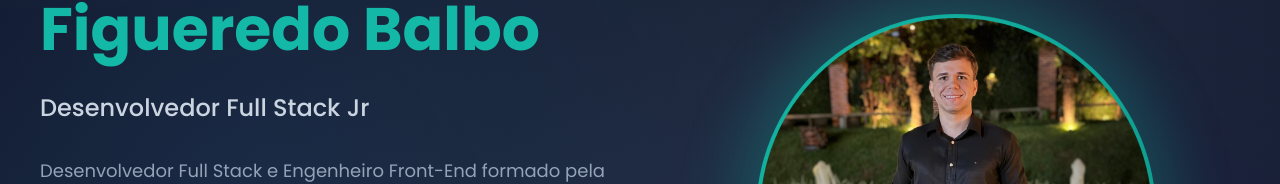
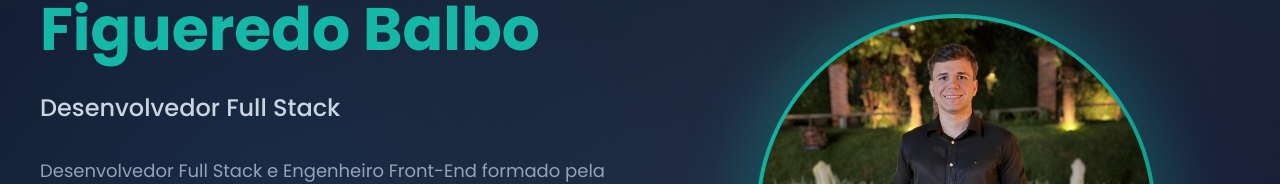
Before and after one commit to natanaelbalbo/PortifolioNatanael, a React (Vite) app: page / in a window 1280 px wide. Shown: the part 246-430 px from the top of the page. Built offline with nearby package versions, Linux system fonts and the light colour scheme.

Commit message:
fix: erros de ortografia

```diff
--- a/index.html
+++ b/index.html
@@ -4,8 +4,8 @@
     <meta charset="UTF-8" />
     <link rel="icon" type="image/svg+xml" href="/favicon.svg" />
     <meta name="viewport" content="width=device-width, initial-scale=1.0" />
-    <meta name="description" content="Portfólio de Natanael Figueredo Balbo - Desenvolvedor Full Stack Jr especializado em React, TypeScript, Python e Django" />
-    <title>Natanael Balbo | Desenvolvedor Full Stack Jr</title>
+    <meta name="description" content="Portfólio de Natanael Figueredo Balbo - Desenvolvedor Full Stack especializado em React, TypeScript, Python e Django" />
+    <title>Natanael Balbo | Desenvolvedor Full Stack</title>
   </head>
   <body>
     <div id="root"></div>
--- a/src/data/personalInfo.ts
+++ b/src/data/personalInfo.ts
@@ -4,7 +4,7 @@
 
 export const personalInfo = {
   name: 'Natanael Figueredo Balbo',
-  title: 'Desenvolvedor Full Stack Jr',
+  title: 'Desenvolvedor Full Stack',
   location: 'Maringá, Paraná',
   email: 'nfigueredobalbo@gmail.com',
   phone: '(44) 99763-7184',
```
